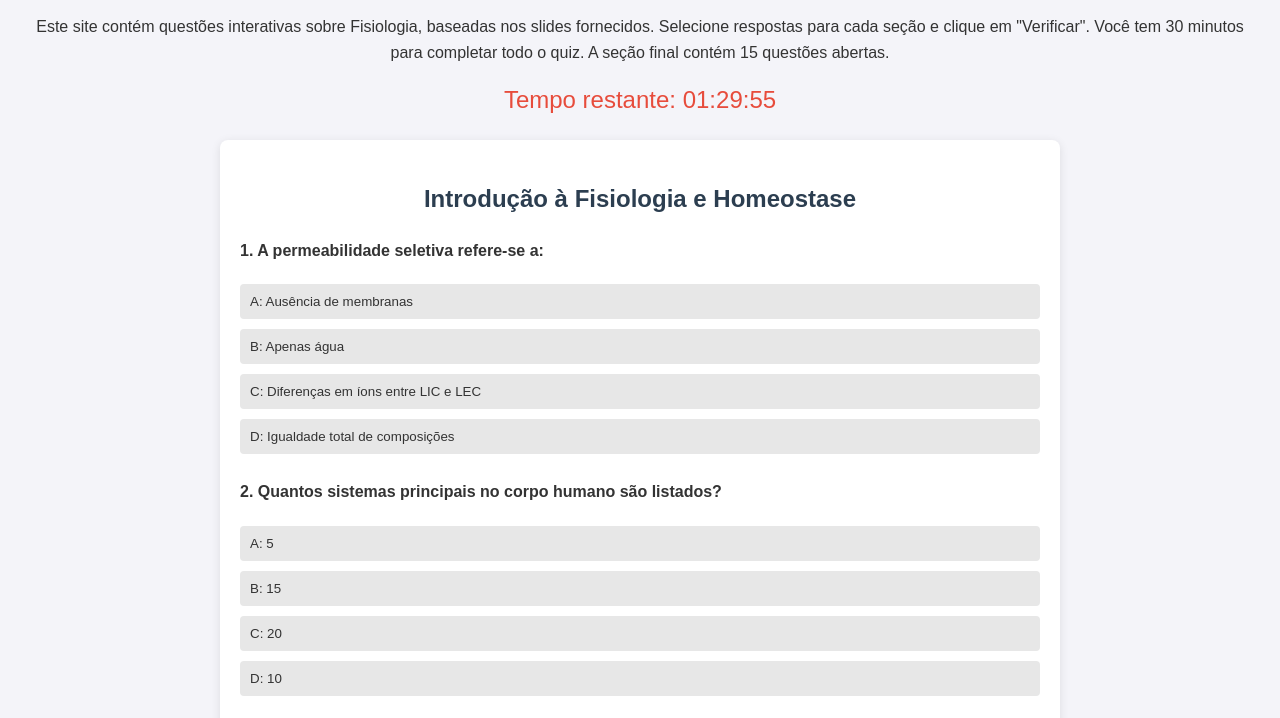
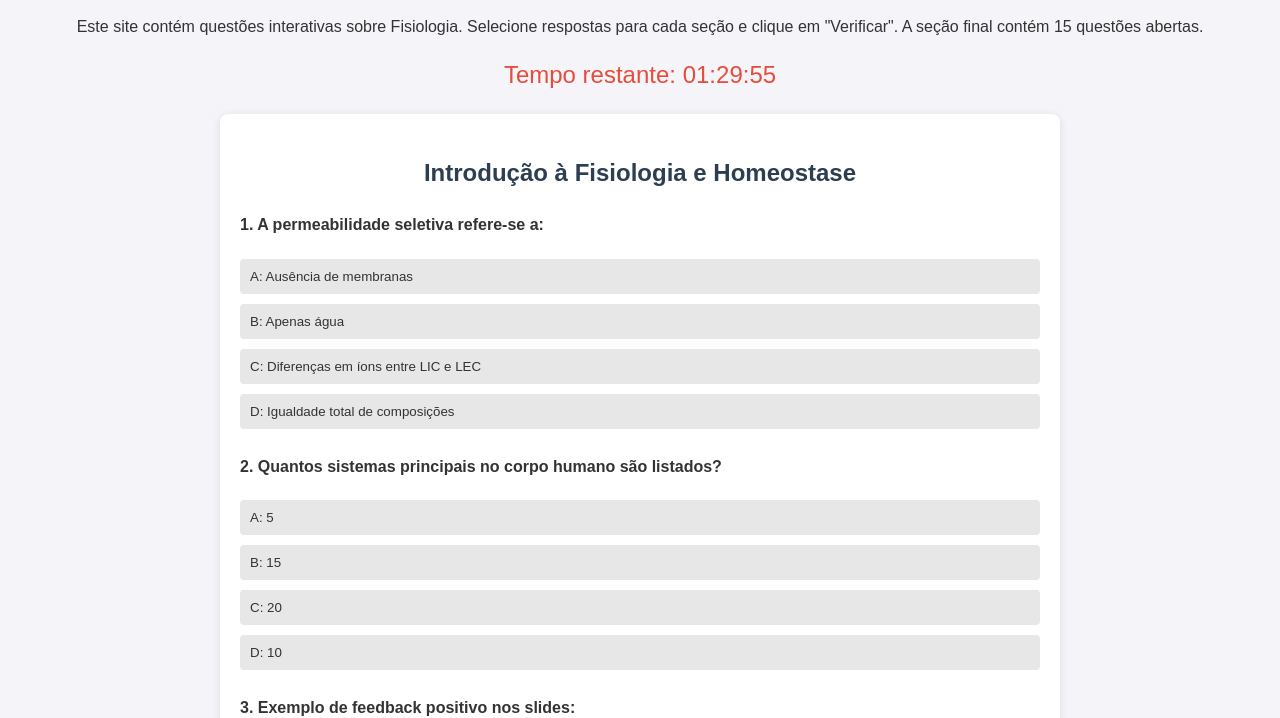
Before and after one commit to JvGoth/Prova, a plain HTML site: page index.html in a window 1280 px wide. Shown: the part 100-818 px from the top of the page. Drawn offline with Linux system fonts and the light colour scheme.

Commit message:
Update index.html

```diff
--- a/index.html
+++ b/index.html
@@ -114,7 +114,7 @@
 </head>
 <body>
     <h1>Quiz Interativo de Fisiologia</h1>
-    <p style="text-align: center;">Este site contém questões interativas sobre Fisiologia, baseadas nos slides fornecidos. Selecione respostas para cada seção e clique em "Verificar". Você tem 30 minutos para completar todo o quiz. A seção final contém 15 questões abertas.</p>
+    <p style="text-align: center;">Este site contém questões interativas sobre Fisiologia. Selecione respostas para cada seção e clique em "Verificar". A seção final contém 15 questões abertas.</p>
     <div id="timer">Tempo restante: 01:30:00</div>
     <div class="section" id="section1">
         <h2>Introdução à Fisiologia e Homeostase</h2>
```
